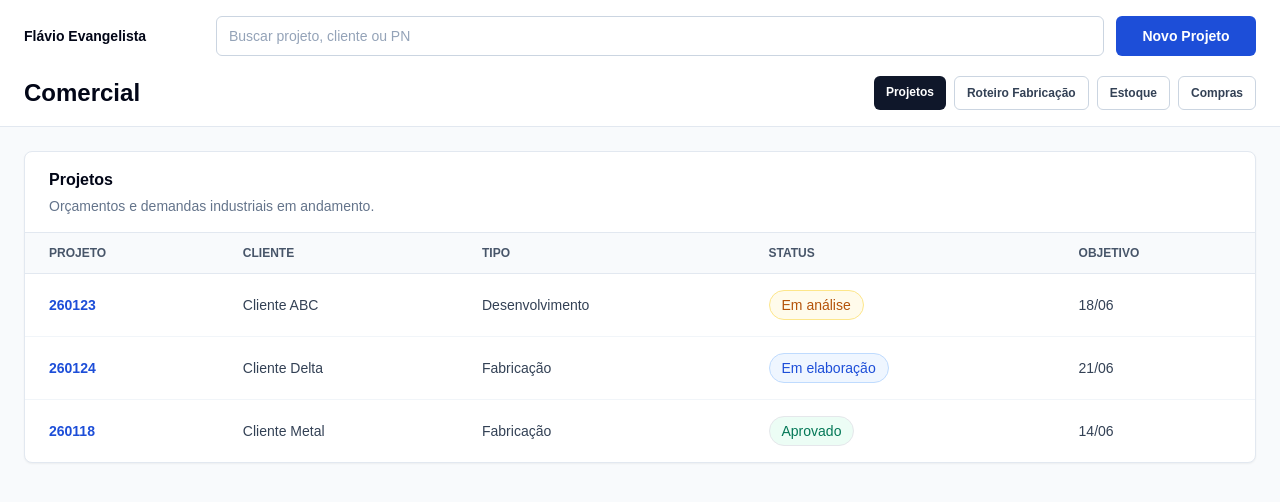
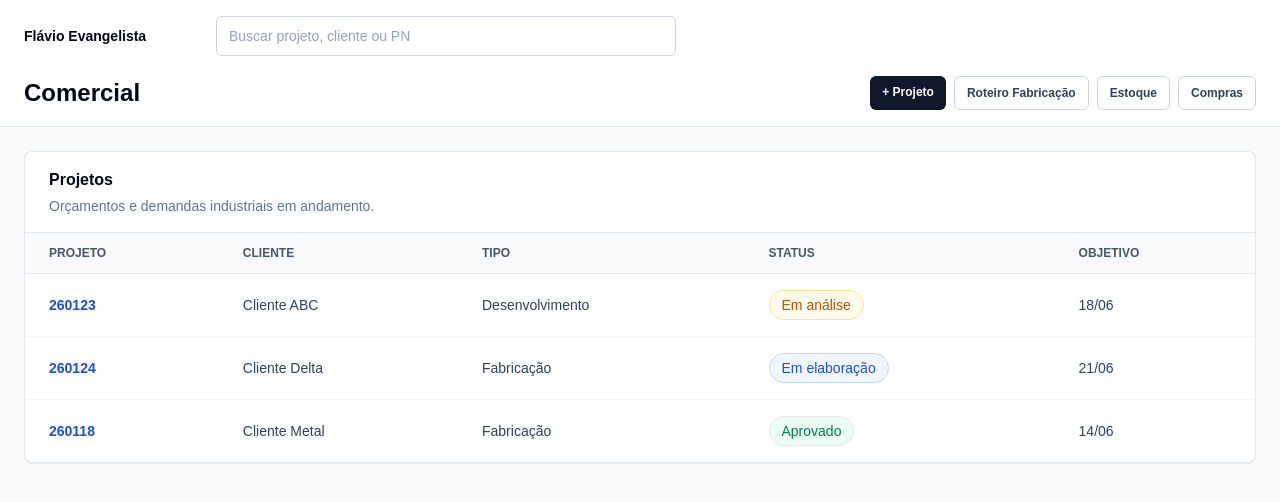
Before and after one commit to nexotfe/sistema-producao, a Next.js app: page /dashboard in a window 1280 px wide. Shown: the top 502 px of the page. Built offline with nearby package versions, Linux system fonts and the light colour scheme.

Commit message:
Update page.tsx
Refatoração header comercial

```diff
--- a/src/app/dashboard/page.tsx
+++ b/src/app/dashboard/page.tsx
@@ -31,7 +31,7 @@ export default function DashboardPage() {
     <main className="min-h-screen bg-slate-50 text-slate-950">
       <header className="border-b border-slate-200 bg-white">
         <div className="mx-auto max-w-7xl px-4 py-4 sm:px-6">
-          <div className="grid gap-3 lg:grid-cols-[180px_1fr_140px] lg:items-center">
+          <div className="grid gap-3 lg:grid-cols-[180px_460px_140px] lg:items-center">
             <p className="text-sm font-semibold">Flávio Evangelista</p>
 
             <label htmlFor="quick-search" className="sr-only">
@@ -44,12 +44,13 @@ export default function DashboardPage() {
               className="h-10 w-full rounded-md border border-slate-300 px-3 text-sm outline-none transition placeholder:text-slate-400 focus:border-blue-600 focus:ring-2 focus:ring-blue-100"
             />
 
-            <Link
+            {/*<Link
               href="/projetos/novo"
               className="inline-flex h-10 items-center justify-center rounded-md bg-blue-700 px-3 text-sm font-semibold text-white transition hover:bg-blue-800"
             >
               Novo Projeto
             </Link>
+            */}
           </div>
 
           <div className="mt-5 flex flex-col gap-3 sm:flex-row sm:items-center sm:justify-between">
@@ -60,7 +61,7 @@ export default function DashboardPage() {
                 href="/projetos/novo"
                 className="rounded-md bg-slate-900 px-3 py-2 text-xs font-semibold text-white"
               >
-                Projetos
+                + Projeto
               </Link>
               <Link
                 href="/roteiros/1243-01"
```
